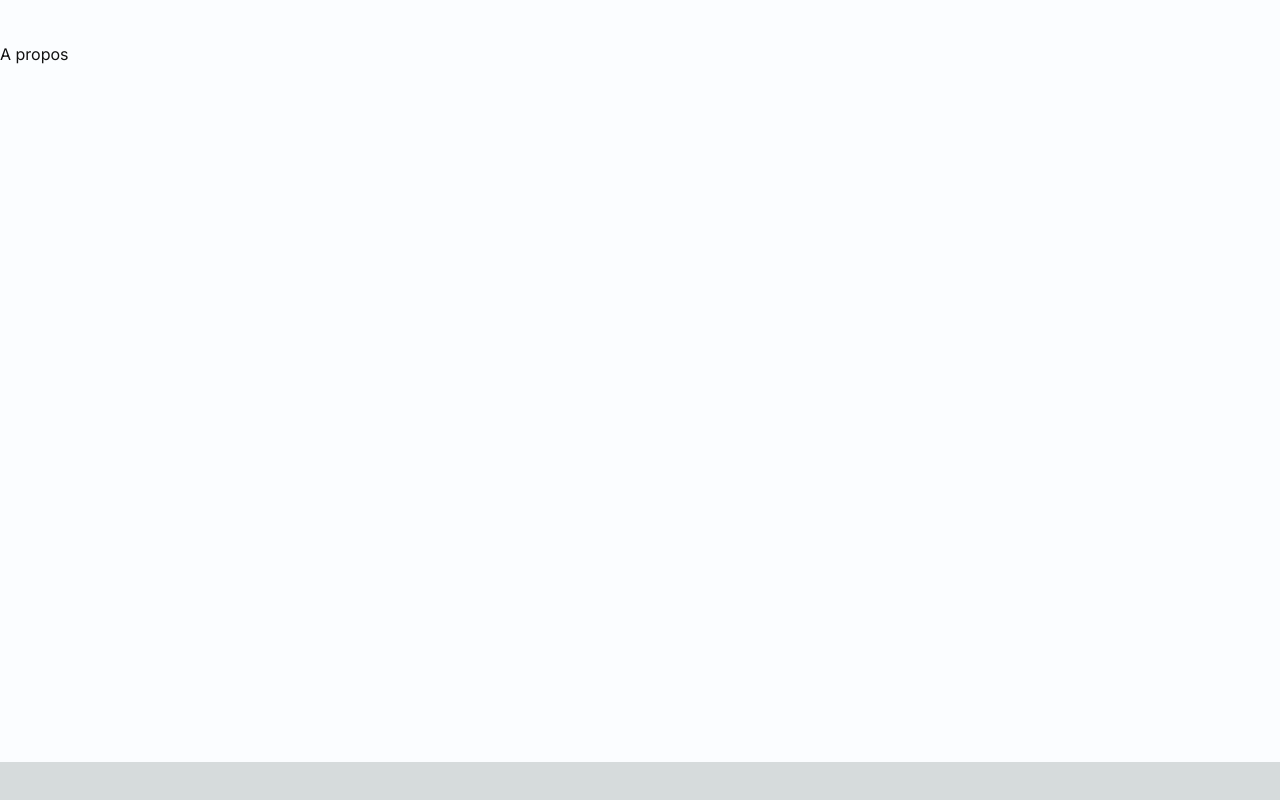
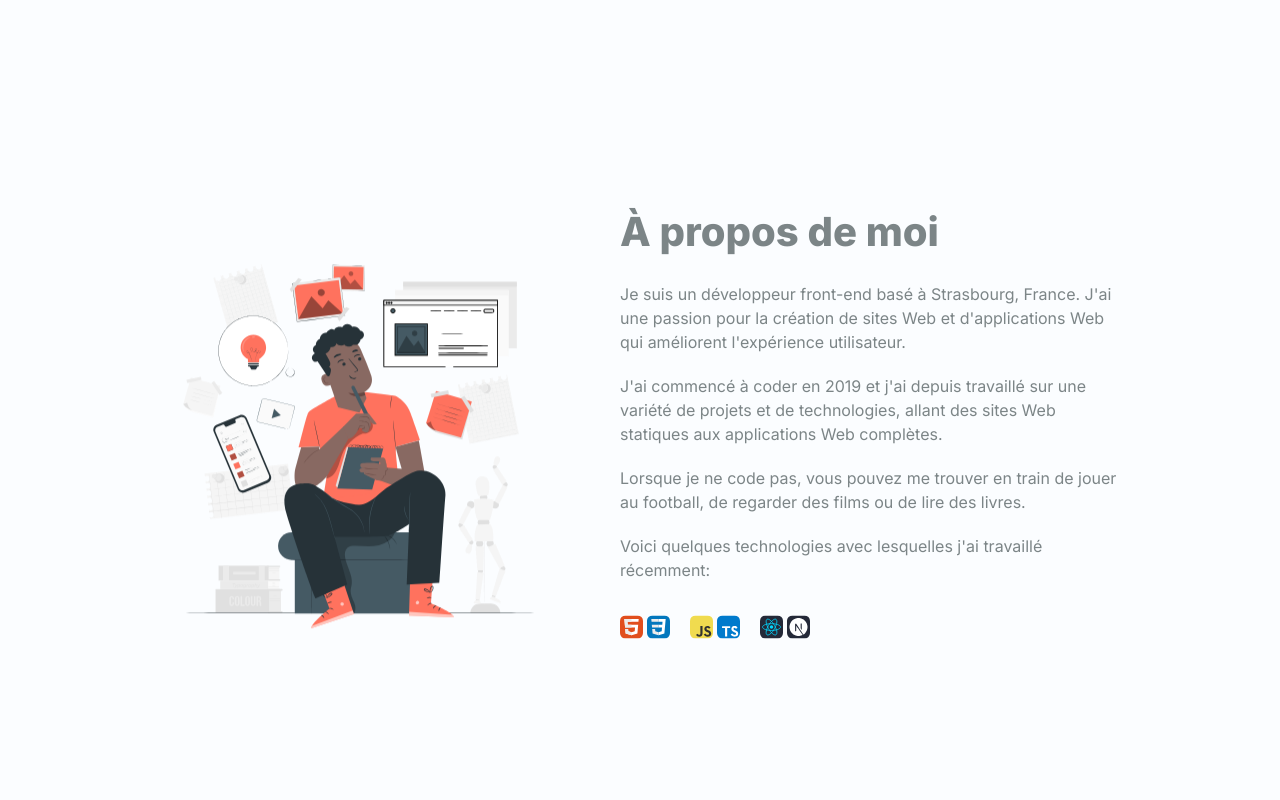
Before and after one commit to eric-colday/necdev-ui, a Next.js app: page / in a window 1280 px wide. Shown: the part 842-1642 px from the top of the page. Before the commit the page ends 1604 px from the top, so only its background shows below. Built offline with nearby package versions, Linux system fonts and the light colour scheme.

Commit message:
Creation de About

```diff
--- a/src/components/About.jsx
+++ b/src/components/About.jsx
@@ -1,11 +1,57 @@
-import React from 'react'
+import React from "react";
 
 const About = () => {
   return (
-    <section id="apropos" className='pt-[5rem] h-screen -mt-0'>
-      A propos
+    <section id="apropos" className=" ">
+      <div className="flex justify-center items-center h-full gap-[60px] px-40 py-60 max-[1101px]:px-4 max-[812px]:flex-col  ">
+        <img
+          src="/img/about.svg"
+          alt="À propos de moi"
+          className="w-[400px] h-[400px] object-cover animate-move "
+        />
+        <div className="flex flex-col justify-center gap-[20px] ">
+          <h2 className="text-[40px] font-extrabold text-[#7c8587] max-[425px]:text-[35px]  ">
+            À propos de moi
+          </h2>
+          <p className="text-[#7c8587] ">
+            Je suis un développeur front-end basé à Strasbourg, France. J'ai une
+            passion pour la création de sites Web et d'applications Web qui
+            améliorent l'expérience utilisateur.
+          </p>
+          <p className="text-[#7c8587] ">
+            J'ai commencé à coder en 2019 et j'ai depuis travaillé sur une
+            variété de projets et de technologies, allant des sites Web
+            statiques aux applications Web complètes.
+          </p>
+          <p className="text-[#7c8587] ">
+            Lorsque je ne code pas, vous pouvez me trouver en train de jouer au
+            football, de regarder des films ou de lire des livres.
+          </p>
+          <p className="text-[#7c8587] ">
+            Voici quelques technologies avec lesquelles j'ai travaillé
+            récemment:
+          </p>
+          <div className="flex gap-[20px]">
+            <img
+              src="./img/icons.svg"
+              alt="logo html et css"
+              className="w-[50px] h-[50px] "
+            />
+            <img
+              src="./img/icons2.svg"
+              alt="logo html et css"
+              className="w-[50px] h-[50px] "
+            />
+            <img
+              src="./img/icons3.svg"
+              alt="logo html et css"
+              className="w-[50px] h-[50px] "
+            />
+          </div>
+        </div>
+      </div>
     </section>
-  )
-}
+  );
+};
 
-export default About
+export default About;
```
